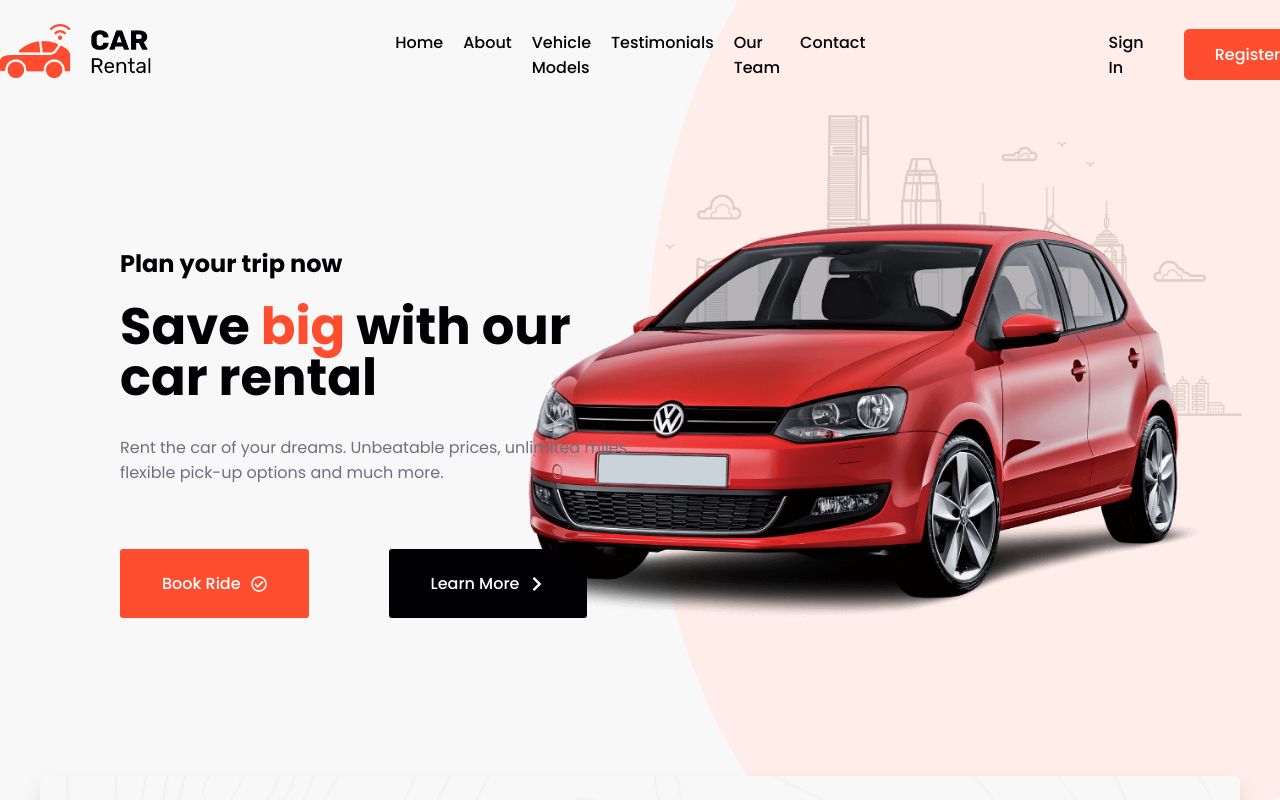
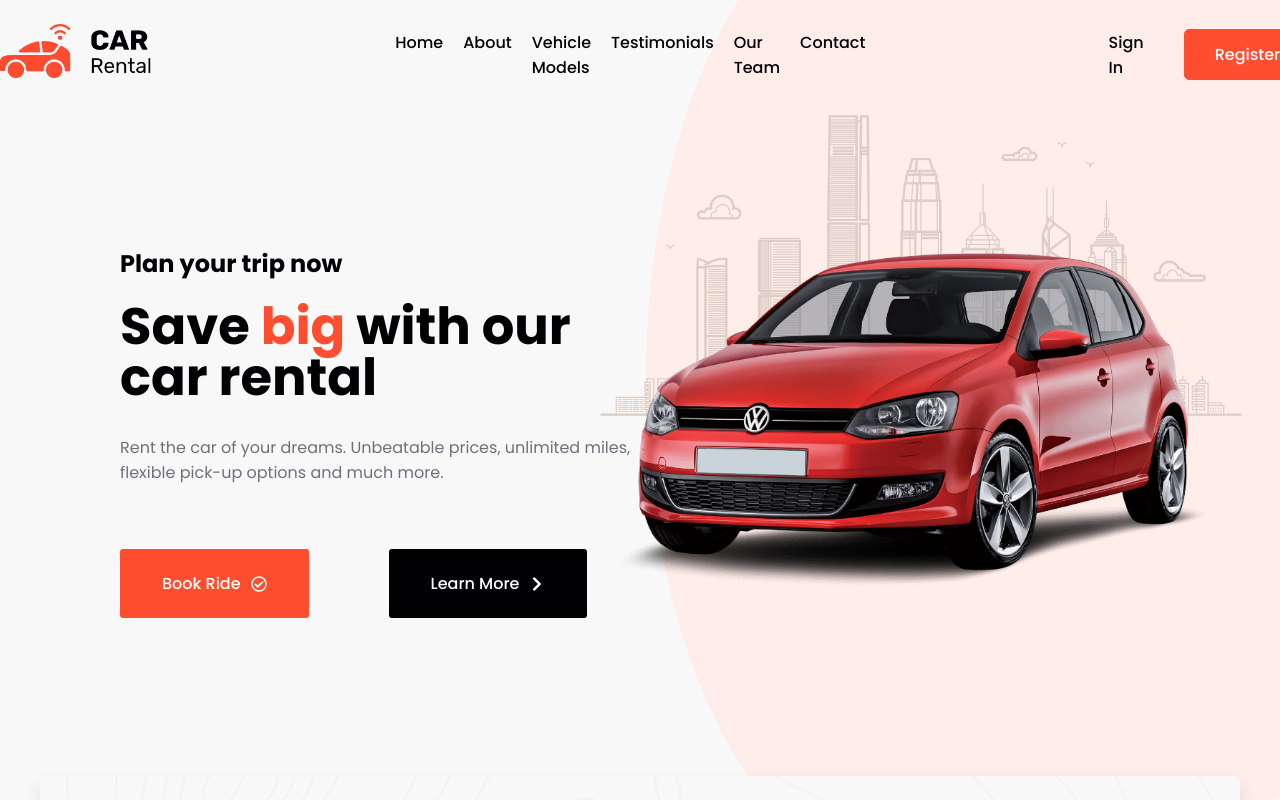
Before and after one commit to imrashidov/car-rental-project, a React (Vite) app: page / in a window 1280 px wide. Shown: the top 800 px of the page. Built offline with nearby package versions, Linux system fonts and the light colour scheme.

Commit message:
Update: Width of hero image in App.css

```diff
--- a/src/App.css
+++ b/src/App.css
@@ -112,7 +112,7 @@ nav {
 .hero-content img {
   position: absolute;
   right: 0;
-  width: 65%;
+  width: 55%;
   z-index: 2;
 }
 .hero-content-text h1 {
```
